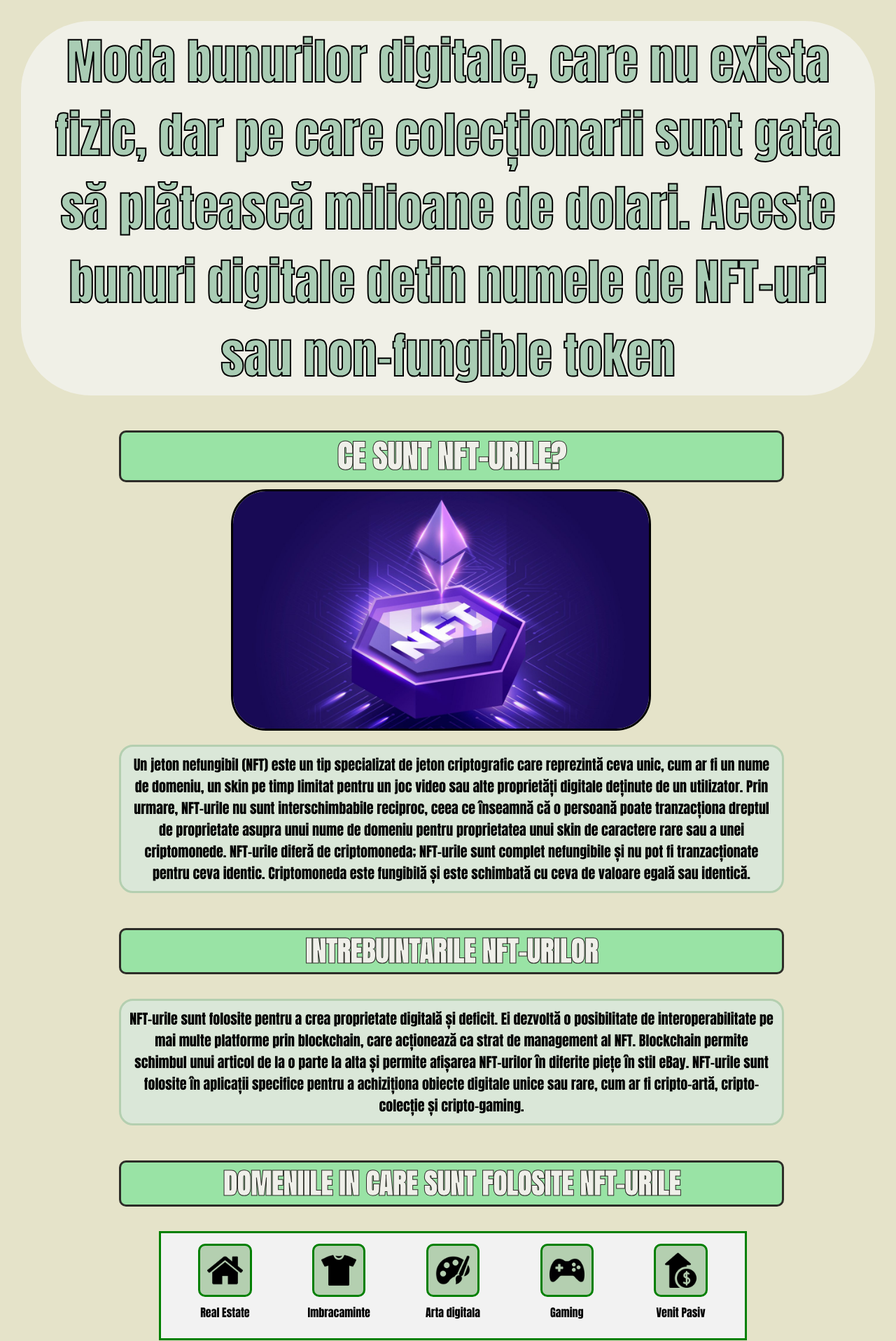
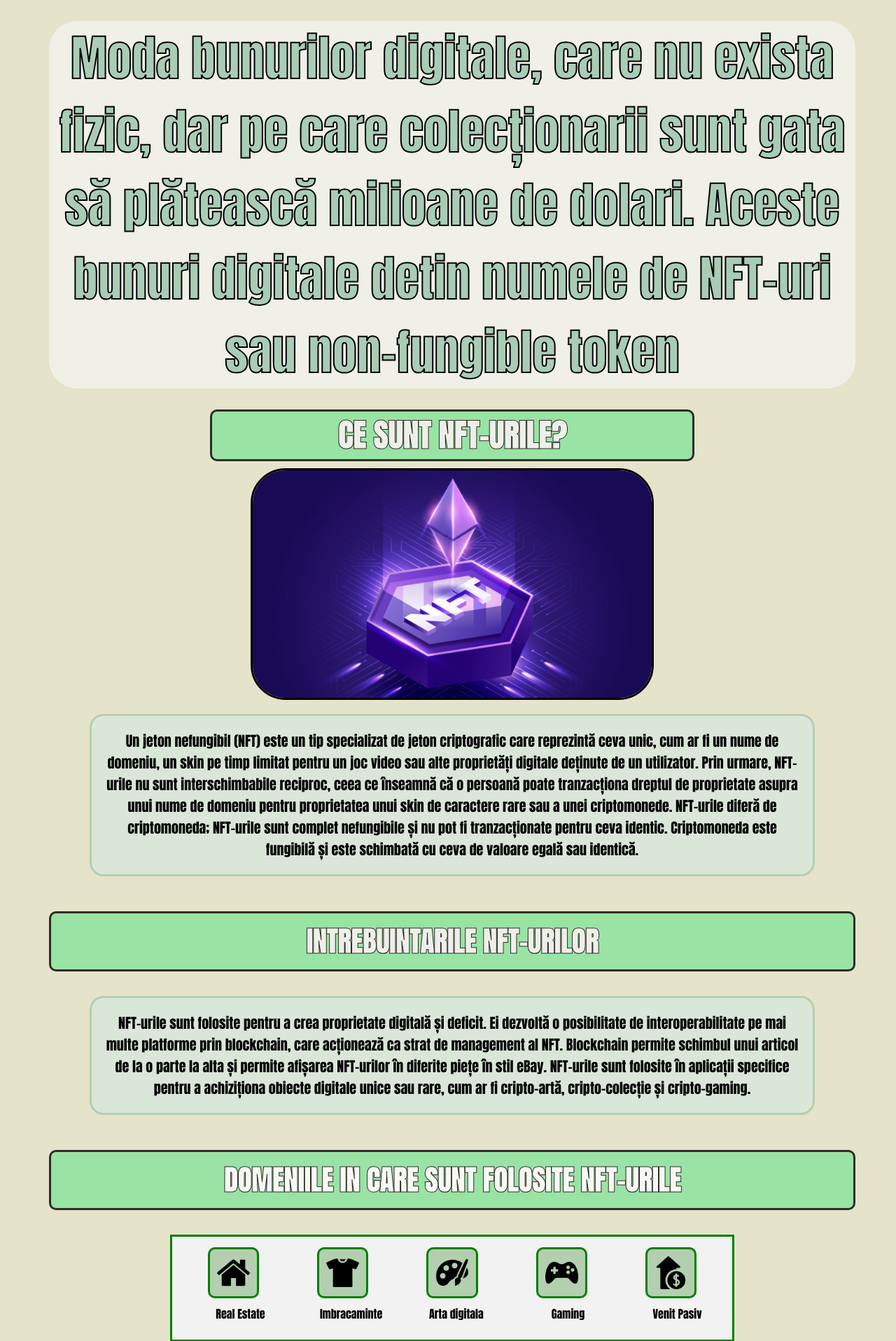
Before and after one commit to CebotaruDaniel/tw, a PHP site: page / in a window 1280 px wide. Shown: the part 90-2006 px from the top of the page at 70% size. Run offline with PHP 8.4, Linux system fonts and the light colour scheme; some web fonts are replaced.

Commit message:
HTML CSS si Javascript

```diff
--- a/css/style.css
+++ b/css/style.css
@@ -18,7 +18,6 @@ body{
     font-family: 'Anton', sans-serif;
     position: relative;
     padding-bottom: 100px;
-    min-height: 100vh;
 }
 
 
@@ -32,8 +31,9 @@ body{
 
 .text-intro{
     align-items: center;
-    margin-left: 250px;
     font-size: 20px;
+    text-align: center;
+    padding: 20px 20px;
 }
 
 .titlu {
@@ -43,7 +43,6 @@ body{
     color: #f2f2f2;
     font-family: 'Anton', sans-serif;
     margin-bottom: 35px;
-    margin-left: 250px;
     text-transform: uppercase;
     border-color: black;
     border-style: solid;
@@ -51,15 +50,19 @@ body{
     background-color: rgba(112, 227, 147, 0.81);
     -webkit-text-stroke: 1px black;
     opacity: 80%;
+    padding: 10px 10px;
+    width: 100%;
+}
 
+.titlu h3{
+    color: white;
+    font-size: 40px;
 }
 
 .titlu-principal{
-    margin-top: 50px;
     font-size: 45px;
     font-family: 'Anton', sans-serif;
     margin-bottom: 10px;
-    margin-left: 250px;
     border-style: solid;
     border-radius: 10px;
     color: #f2f2f2;
@@ -69,14 +72,18 @@ body{
     text-transform: uppercase;
     -webkit-text-stroke: 1px black;
     opacity: 80%;
+    width: 60%;
+    text-align: center;
 }
 
 .container{
-    width: 100%;
-    max-width: 1200px;
-    text-align: center;
-    margin: 0 -80px;
-
+    display: flex;
+    justify-content: center;
+    align-items: center;
+    flex-direction: column;
+    align-content: center;
+    width: 90%;
+    margin-left: 70px;
 }
 
 .text2{
@@ -93,49 +100,55 @@ article p
     padding: 10px;
     border-style: solid;
     border-color: #B4CFB0;
+    width: 90%;
 }
 
 .despre p{
     border-color: #B4CFB0;
     box-shadow: 1px 1px 10px black;
+    display: flex;
+    align-content: center;
+    margin-left: 70px;
+    text-align: center;
+}
+
+.despre{
+    display: flex;
+    align-content: center;
+    justify-items: center;
+    flex-direction: column;
 }
 
 .imagine-titlu{
     display: block;
-    margin-right: auto;
     width: 50%;
     border-style: solid;
     border-radius: 50px;
-    margin-left: 410px;
     margin-bottom: 20px;
-
 }
 
 .imagine-intrebuintari{
-
     display: flex;
     width: 70%;
     border-style: solid;
     border-radius: 50px;
-    margin-left: 305px;
     margin-bottom: 20px;
     margin-top: 30px;
     align-items: center;
     justify-content: center;
 }
-
-.titlu-tipuri{
+ .titlu-tipuri{
     margin-top: 50px;
     font-size: 45px;
     font-family: 'Anton', sans-serif;
     margin-bottom: 10px;
-    margin-left: 250px;
     border-style: solid;
     border-radius: 50px;
-    display: block;
     background-color: rgb(255, 255, 255);
-    justify-content: left;
     text-transform: uppercase;
+    text-align: center;
+     display: block;
+
 }
 
 .text-inceput{
@@ -145,9 +158,10 @@ article p
     -webkit-text-stroke-width: 2px;
     -webkit-text-stroke-color: black;
     margin: 30px;
-    padding: 5px 10px;
     background-color: rgba(244, 244, 240, 0.79);
-    border-radius: 100px;
+    border-radius: 40px;
+    width: 90%;
+    margin-left: 70px;
 }
 
 
@@ -183,7 +197,6 @@ article p
 }
 
 div.row{
-    margin-left: 307px;;
     width: 70%;
     border: 3px solid green;
     padding: 10px;
@@ -193,4 +206,5 @@ div.row{
 .column p {
     background-color: transparent;
     border-width: 0;
+    margin-left: 30px;
 }
--- a/css/stylemarket.css
+++ b/css/stylemarket.css
@@ -13,8 +13,9 @@ body{
     -webkit-text-stroke-color: black;
 }
 
+
 h2{
-    background: #B4CFB0;
+    background: #E5E3C9;
     border-radius: 20px;
     padding: 5px;
     -webkit-text-stroke-width: 0.1px;
@@ -50,7 +51,7 @@ section img{
 }
 
 .container{
-    background: linear-gradient(to left top, #B4CFB0, rgba(255, 255, 255, 0.24));
+    background: rgba(148, 180, 159, 0.69);
     display: block;
     width: 900px;
     height: auto;
--- a/html/market.html
+++ b/html/market.html
@@ -143,7 +143,7 @@
             sigur. Unele piețe NFT mai noi, cum ar fi Nifty Gateway, au început să permită utilizarea plăților în valută
             Fiat (dolari SUA etc.) prin carduri de credit și de debit, facilitând accesul la NFT.
         </p>
-        <p class="ajutor">Daca informatia prezentat nu a fost de ajutor , citeste mai departe <a href="faqs.html">aici</a></p>
+        <p class="ajutor">Daca informatia prezentata nu a fost de ajutor , citeste mai departe <a href="faqs.html">aici</a></p>
     </div>
 
 
--- a/index.html
+++ b/index.html
@@ -26,7 +26,8 @@
         </nav>
     </header>
        <div class="content">
-          <p class="text-inceput">Moda bunurilor digitale, care nu exista fizic, dar pe care
+          <p class="text-inceput">
+              Moda bunurilor digitale, care nu exista fizic, dar pe care
               colecționarii sunt gata să plătească milioane de dolari. Aceste bunuri digitale detin
               numele de NFT-uri sau non-fungible token
           </p>
@@ -54,14 +55,14 @@
                 specifice pentru a achiziționa obiecte digitale unice sau rare, cum ar fi cripto-artă,
                 cripto-colecție și cripto-gaming.
             </p>
-            <div>
-                <h3  class="titlu" >Domeniile in care sunt folosite NFT-urile</h3>
+            <div class="titlu">
+                <h3   >Domeniile in care sunt folosite NFT-urile</h3>
             </div>
 
             <div data-aos="fade-up"  data-aos-once = "true" class="row">
                 <div class="column">
                         <a href="#proprietate"><img class="icon" src="icons/home.png" alt="Imobiliar" ></a>
-                        <p>Real Estate</p>
+                        <p>&nbsp;&nbsp;Real Estate</p>
                 </div>
                 <div class="column">
                     <a href="#moda"><img class="icon" src="icons/casual-t-shirt-.png" alt="Moda" ></a>
@@ -73,11 +74,11 @@
                 </div>
                 <div class="column">
                     <a href="#gaming"><img class="icon" src="icons/games.png" alt="Gaming" ></a>
-                    <p>Gaming</p>
+                    <p>&nbsp;&nbsp;&nbsp;&nbsp;&nbsp;Gaming</p>
                 </div>
                 <div class="column">
                     <a href="#venit"><img class="icon" src="icons/income.png" alt="Venit Pasiv" ></a>
-                    <p>Venit Pasiv</p>
+                    <p>&nbsp;&nbsp;Venit Pasiv</p>
                 </div>
             </div>
           <div class="despre">
```
